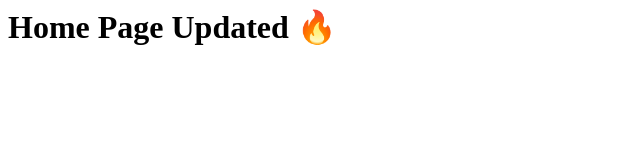
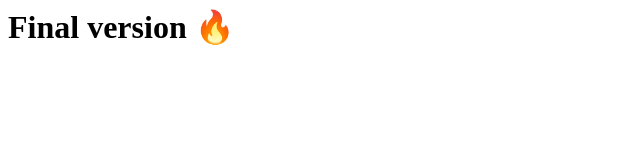
Before and after one commit to roshnipatel1911/Docker_website, a plain HTML site: page project1/index.html in a window 1280 px wide. Shown: the whole page, without its empty margins (0-640 px from the left). Drawn offline with Linux system fonts and the light colour scheme.

Commit message:
final change

```diff
--- a/project1/index.html
+++ b/project1/index.html
@@ -1 +1 @@
-<h1>Home Page Updated 🔥</h1>
+<h1>Final version 🔥</h1>
```
